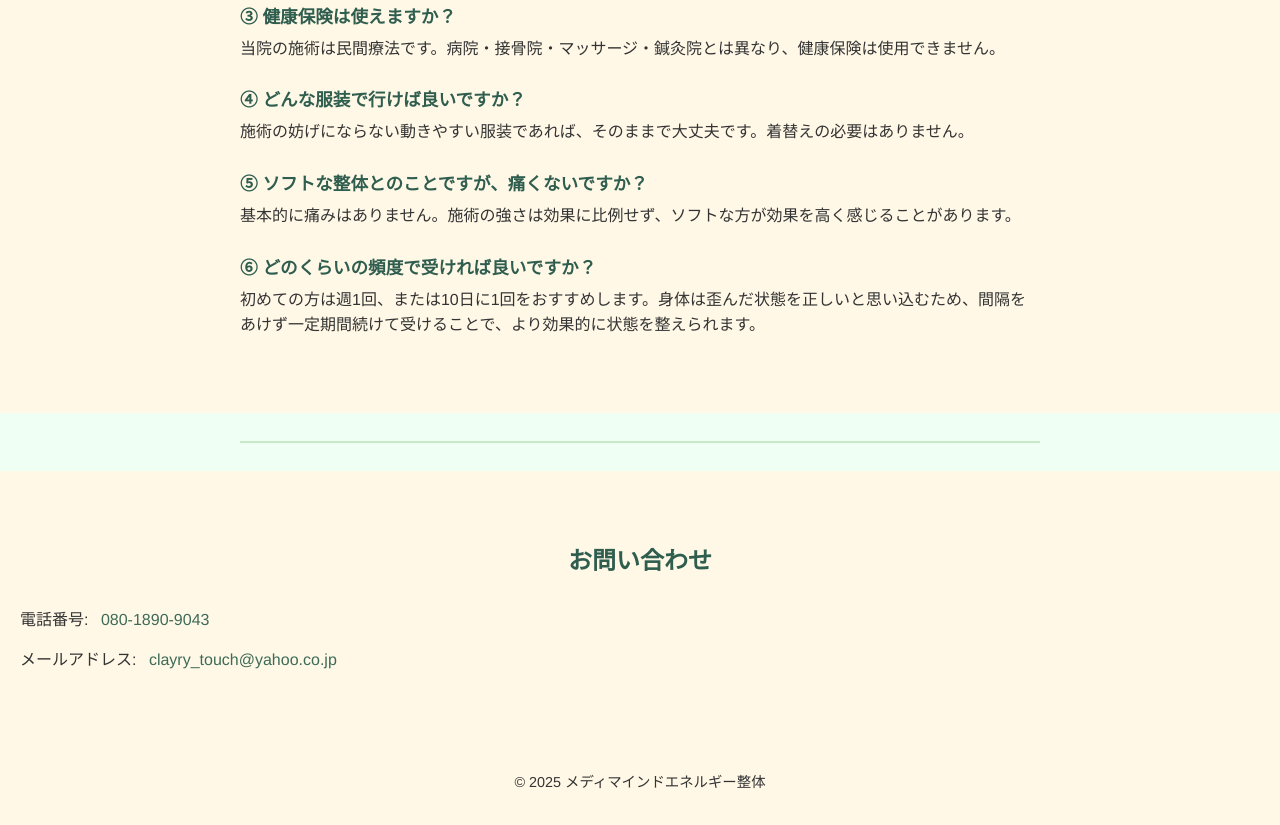
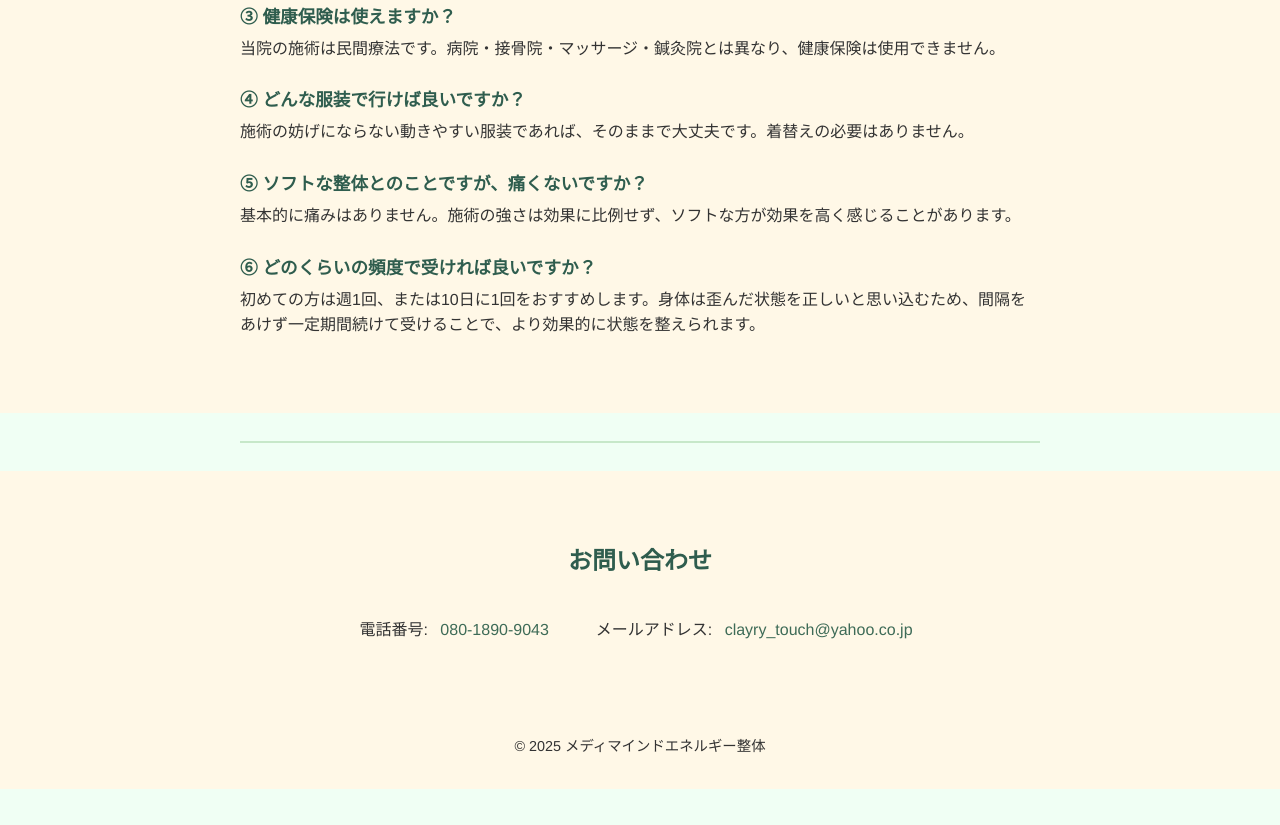
Before and after one commit to masa369-maker/medimind-energy, a plain HTML site: page index.html in a window 1280 px wide. Shown: the part 3253-4078 px from the top of the page. After the commit the page ends 4042 px from the top, so only its background shows below. Drawn offline with Linux system fonts and the light colour scheme.

Commit message:
Update index.html

```diff
--- a/index.html
+++ b/index.html
@@ -44,6 +44,10 @@ iframe {width:100%; max-width:100%; border-radius:15px;}
 .faq-item{margin-bottom:25px;}
 .faq-item h3{font-size:1.1em;color:#2F5D4E;margin-bottom:8px;}
 .faq-item p{margin:0 0 10px 0;line-height:1.6;}
+
+/* お問い合わせの左右均等 */
+.contact-flex{display:flex; justify-content:space-around; max-width:600px; margin:0 auto; flex-wrap:wrap; text-align:center;}
+.contact-flex p{margin:10px 0;}
 </style>
 </head>
 <body>
@@ -105,7 +109,7 @@ iframe {width:100%; max-width:100%; border-radius:15px;}
 <!-- 予約フォーム -->
 <div class="section main" id="reservation-form">
   <h2>予約フォーム</h2>
-  <form action="https://formspree.io/f/yourformid" method="POST">
+  <form action="https://formspree.io/f/clayry_touch" method="POST">
     <label>お名前</label>
     <input type="text" name="name" required>
     <label>メールアドレス</label>
@@ -166,8 +170,10 @@ iframe {width:100%; max-width:100%; border-radius:15px;}
 <!-- お問い合わせ -->
 <div class="section section3" id="contact">
   <h2>お問い合わせ</h2>
-  <p>電話番号: <a href="tel:08018909043">080-1890-9043</a></p>
-  <p>メールアドレス: <a href="mailto:clayry_touch@yahoo.co.jp">clayry_touch@yahoo.co.jp</a></p>
+  <div class="contact-flex">
+    <p>電話番号: <a href="tel:08018909043">080-1890-9043</a></p>
+    <p>メールアドレス: <a href="mailto:clayry_touch@yahoo.co.jp">clayry_touch@yahoo.co.jp</a></p>
+  </div>
 </div>
 
 <div class="footer">
```
